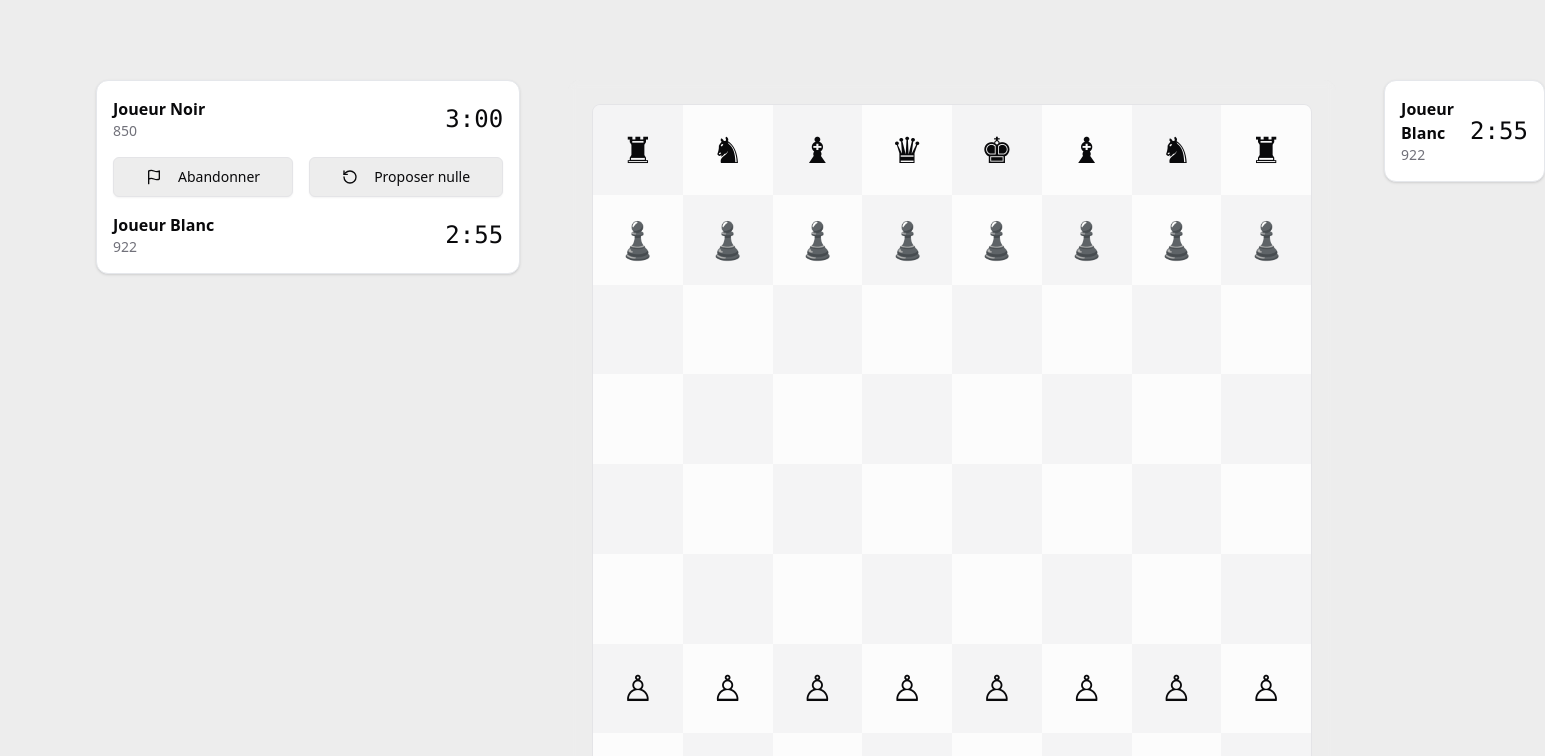
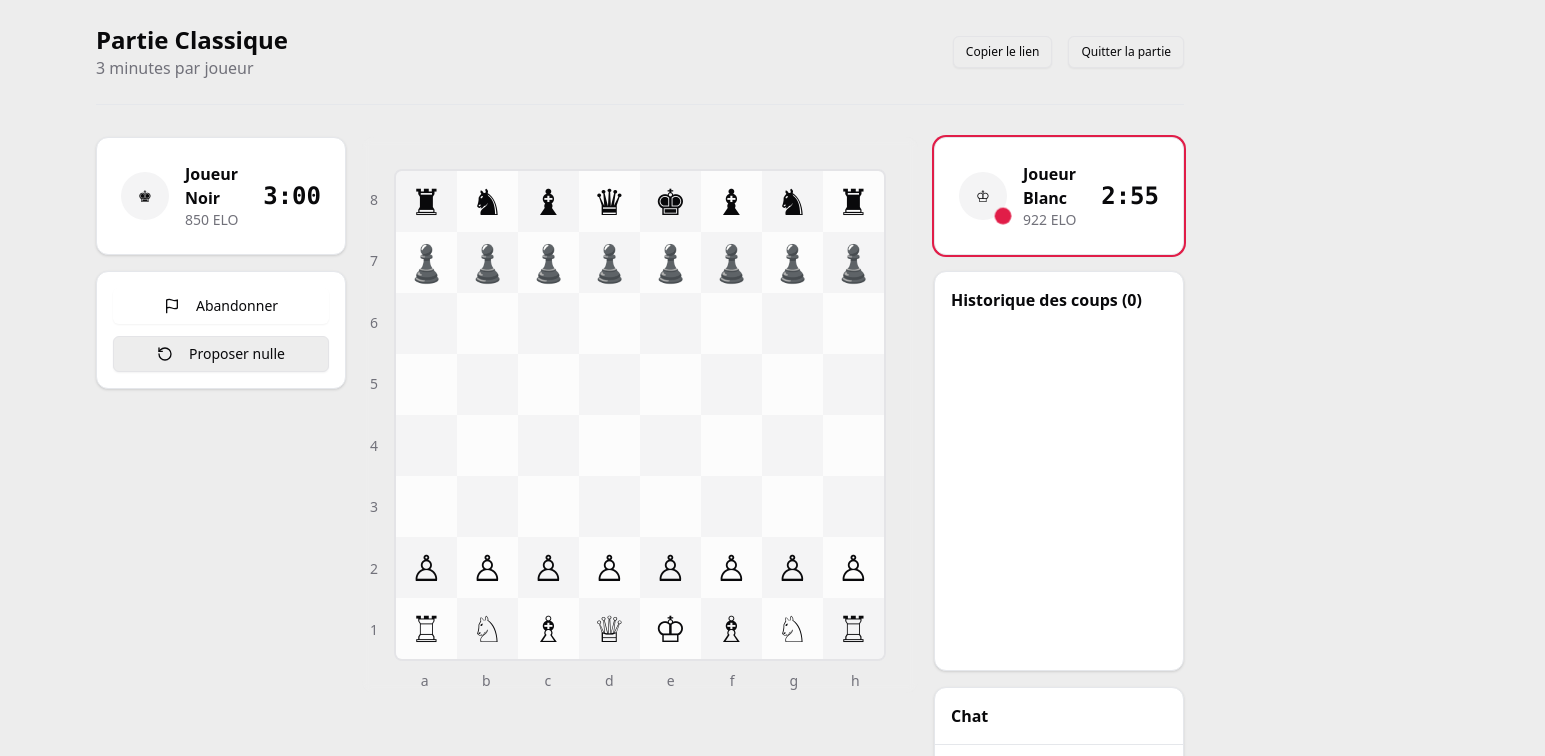
Before and after one commit to thomaslekieffre/Chess-Game, a Next.js app: page /play/classic/game in a window 1280 px wide. Shown: the part 80-836 px from the top of the page, 1545 px wide, since content can reach past the window. Built offline with nearby package versions, Linux system fonts and the light colour scheme.

Commit message:
ajout: UI plus propre, historique des coups

```diff
--- a/src/app/play/classic/game/game-content.tsx
+++ b/src/app/play/classic/game/game-content.tsx
@@ -2,13 +2,16 @@
 
 import { useSearchParams } from "next/navigation";
 import { ChessBoard } from "@/components/chess/board";
-import { Card } from "@/components/ui/card";
 import { useEffect, useState, useRef } from "react";
-import { GameStatus } from "./game-status";
 import { GameMessages } from "./game-messages";
 import { useGameState } from "@/hooks/useGameState";
 import { PieceColor } from "@/lib/chess/types";
 import { getOppositeColor } from "@/lib/chess/utils";
+import { PlayerCard } from "@/components/chess/player-card";
+import { GameControls } from "@/components/chess/game-controls";
+import { MovesHistory } from "@/components/chess/moves-history";
+import { GameChat } from "@/components/chess/game-chat";
+import { Button } from "@/components/ui/button";
 
 export function GameContent() {
   const searchParams = useSearchParams();
@@ -106,33 +109,58 @@ export function GameContent() {
   };
 
   return (
-    <main className="min-h-screen pt-20 bg-background">
-      <div className="container">
-        <div className="grid grid-cols-[1fr_auto_1fr] gap-8 items-start">
-          <GameStatus
-            whiteTime={whiteTime}
-            blackTime={blackTime}
-            isCheckmate={isCheckmate}
-            isCheck={isCheck}
-            isStalemate={isStalemate}
-            currentTurn={currentTurn}
+    <main className="min-h-screen bg-background overflow-hidden">
+      <div className="container max-w-[1600px] mx-auto px-4 h-full">
+        {/* Header de la partie */}
+        <div className="py-6 mb-8 border-b">
+          <div className="flex items-center justify-between">
+            <div>
+              <h1 className="text-2xl font-bold">Partie Classique</h1>
+              <p className="text-muted-foreground">
+                {timeInMinutes} minutes par joueur
+              </p>
+            </div>
+            <div className="flex gap-4">
+              <Button variant="outline" size="sm">
+                Copier le lien
+              </Button>
+              <Button variant="outline" size="sm">
+                Quitter la partie
+              </Button>
+            </div>
+          </div>
+        </div>
+
+        {/* Layout principal */}
+        <div className="grid grid-cols-[250px_1fr_250px] gap-4">
+          {/* Panneau gauche */}
+          <div className="space-y-4">
+            <PlayerCard
+              name="Joueur Noir"
+              rating={850}
+              time={formatTime(blackTime)}
+              color="black"
+              isCurrentTurn={currentTurn === "black"}
+            />
+            <GameControls
               onResign={() => {
                 setIsGameOver(true);
                 setIsResigned(true);
                 setWinner(getOppositeColor(currentTurn));
               }}
-            winner={winner}
-            isGameOver={isGameOver}
               onOfferDraw={handleOfferDraw}
               drawOffer={drawOffer}
               onAcceptDraw={handleAcceptDraw}
               onDeclineDraw={handleDeclineDraw}
               playerColor={playerColor}
+              isGameOver={isGameOver}
             />
+          </div>
 
-          <div className="w-[800px]">
+          {/* Zone centrale avec l'échiquier */}
+          <div className="flex flex-col items-center">
             <ChessBoard
-              className="w-full"
+              className="w-full max-w-[1000px]"
               onMove={(from, to) => {
                 engine.move(from, to);
                 const engineState = engine.getGameState();
@@ -151,15 +179,21 @@ export function GameContent() {
             />
           </div>
 
-          <Card className="p-4">
-            <div className="flex items-center gap-4">
-              <div className="flex-1">
-                <h3 className="font-semibold">Joueur Blanc</h3>
-                <p className="text-sm text-muted-foreground">922</p>
+          {/* Panneau droit */}
+          <div className="space-y-4">
+            <PlayerCard
+              name="Joueur Blanc"
+              rating={922}
+              time={formatTime(whiteTime)}
+              color="white"
+              isCurrentTurn={currentTurn === "white"}
+            />
+            <MovesHistory
+              moves={engine.getMoves()}
+              className="h-[calc(100vh-400px)]"
+            />
+            <GameChat className="h-[200px]" />
           </div>
-              <div className="text-2xl font-mono">{formatTime(whiteTime)}</div>
-            </div>
-          </Card>
         </div>
       </div>
 
--- a/src/components/chess/board.tsx
+++ b/src/components/chess/board.tsx
@@ -141,12 +141,39 @@ export function ChessBoard({
   };
 
   return (
-    <div className={cn("w-full max-w-3xl mx-auto", className)}>
-      <div className="aspect-square w-full bg-background/50 dark:bg-card/50 backdrop-blur-sm p-6 rounded-xl">
-        <div className="grid grid-cols-8 grid-rows-8 h-full w-full rounded-lg overflow-hidden border border-border">
-          {board.map((row, y) =>
-            row.map((piece, x) => renderSquare(piece, x, y))
-          )}
+    <div className={cn("w-full max-w-4xl mx-auto", className)}>
+      <div className="aspect-square w-full bg-background/50 dark:bg-card/50 backdrop-blur-sm p-8 rounded-xl">
+        <div className="relative h-full">
+          {/* Coordonnées verticales (8-1) */}
+          <div className="absolute -left-8 top-0 bottom-0 flex flex-col justify-around text-sm font-medium text-muted-foreground">
+            {["8", "7", "6", "5", "4", "3", "2", "1"].map((coord) => (
+              <div
+                key={coord}
+                className="flex items-center justify-center w-6 h-6"
+              >
+                {coord}
+              </div>
+            ))}
+          </div>
+
+          {/* Coordonnées horizontales (a-h) */}
+          <div className="absolute -bottom-8 left-0 right-0 flex justify-around text-sm font-medium text-muted-foreground">
+            {["a", "b", "c", "d", "e", "f", "g", "h"].map((coord) => (
+              <div
+                key={coord}
+                className="flex items-center justify-center w-6 h-6"
+              >
+                {coord}
+              </div>
+            ))}
+          </div>
+
+          {/* Échiquier */}
+          <div className="grid grid-cols-8 grid-rows-8 h-full w-full rounded-lg overflow-hidden border-2 border-border">
+            {board.map((row, y) =>
+              row.map((piece, x) => renderSquare(piece, x, y))
+            )}
+          </div>
         </div>
       </div>
     </div>
--- /dev/null
+++ b/src/components/chess/game-chat.tsx
@@ -0,0 +1,31 @@
+import { cn } from "@/lib/utils";
+import { Card } from "../ui/card";
+
+interface GameChatProps {
+  className?: string;
+}
+
+export function GameChat({ className }: GameChatProps) {
+  return (
+    <Card className={cn("flex flex-col", className)}>
+      <div className="p-4 border-b">
+        <h3 className="font-semibold">Chat</h3>
+      </div>
+
+      <div className="flex-1 p-4 overflow-y-auto">
+        <p className="text-sm text-muted-foreground text-center">
+          Le chat sera disponible en mode multijoueur
+        </p>
+      </div>
+
+      <div className="p-4 border-t">
+        <input
+          type="text"
+          placeholder="Message..."
+          className="w-full bg-muted p-2 rounded-md"
+          disabled
+        />
+      </div>
+    </Card>
+  );
+}
--- /dev/null
+++ b/src/components/chess/game-controls.tsx
@@ -0,0 +1,62 @@
+import { PieceColor } from "@/lib/chess/types";
+import { Card } from "../ui/card";
+import { Button } from "../ui/button";
+import { Flag, RotateCcw } from "lucide-react";
+
+interface GameControlsProps {
+  onResign: () => void;
+  onOfferDraw: () => void;
+  drawOffer?: PieceColor;
+  onAcceptDraw: () => void;
+  onDeclineDraw: () => void;
+  playerColor: PieceColor;
+  isGameOver: boolean;
+}
+
+export function GameControls({
+  onResign,
+  onOfferDraw,
+  drawOffer,
+  onAcceptDraw,
+  onDeclineDraw,
+  playerColor,
+  isGameOver,
+}: GameControlsProps) {
+  if (isGameOver) return null;
+
+  return (
+    <Card className="p-4">
+      <div className="space-y-3">
+        <Button variant="destructive" className="w-full" onClick={onResign}>
+          <Flag className="mr-2" />
+          Abandonner
+        </Button>
+
+        {drawOffer && drawOffer !== playerColor ? (
+          <div className="space-y-2">
+            <Button variant="outline" className="w-full" onClick={onAcceptDraw}>
+              Accepter la nulle
+            </Button>
+            <Button
+              variant="outline"
+              className="w-full"
+              onClick={onDeclineDraw}
+            >
+              Refuser la nulle
+            </Button>
+          </div>
+        ) : (
+          <Button
+            variant="outline"
+            className="w-full"
+            onClick={onOfferDraw}
+            disabled={!!drawOffer}
+          >
+            <RotateCcw className="mr-2" />
+            Proposer nulle
+          </Button>
+        )}
+      </div>
+    </Card>
+  );
+}
--- /dev/null
+++ b/src/components/chess/moves-history.tsx
@@ -0,0 +1,45 @@
+import { cn } from "@/lib/utils";
+import { Card } from "../ui/card";
+import { Move } from "@/lib/chess/types";
+
+interface MovesHistoryProps {
+  moves: Move[];
+  className?: string;
+  maxMoves?: number;
+}
+
+function formatMove(move: Move): string {
+  const notation = `${move.from.x},${move.from.y} → ${move.to.x},${move.to.y}`;
+  if (move.captured) return `${notation} (capture)`;
+  if (move.isCastling) return move.isCastling === "kingside" ? "O-O" : "O-O-O";
+  return notation;
+}
+
+export function MovesHistory({
+  moves,
+  className,
+  maxMoves = 10,
+}: MovesHistoryProps) {
+  const displayedMoves = moves.slice(-maxMoves);
+
+  return (
+    <Card className={cn("p-4", className)}>
+      <h3 className="font-semibold mb-4">
+        Historique des coups ({moves.length})
+      </h3>
+      <div className="grid grid-cols-2 gap-2 text-sm">
+        {displayedMoves.map((move, index) => (
+          <div
+            key={index}
+            className={cn(
+              "p-2 rounded",
+              index % 2 === 0 ? "bg-muted" : "bg-background"
+            )}
+          >
+            {moves.length - maxMoves + index + 1}. {formatMove(move)}
+          </div>
+        ))}
+      </div>
+    </Card>
+  );
+}
--- /dev/null
+++ b/src/components/chess/player-card.tsx
@@ -0,0 +1,51 @@
+import React from "react";
+import { Card } from "@/components/ui/card";
+import { motion } from "framer-motion";
+import { cn } from "@/lib/utils";
+
+interface PlayerCardProps {
+  name: string;
+  rating: number;
+  time: string;
+  color: "white" | "black";
+  isCurrentTurn: boolean;
+}
+
+export function PlayerCard({
+  name,
+  rating,
+  time,
+  color,
+  isCurrentTurn,
+}: PlayerCardProps) {
+  return (
+    <Card
+      className={cn(
+        "p-6 transition-all duration-300",
+        isCurrentTurn && "ring-2 ring-primary"
+      )}
+    >
+      <div className="flex items-center gap-4">
+        <div className="relative">
+          <div className="w-12 h-12 rounded-full bg-muted flex items-center justify-center">
+            {color === "white" ? "♔" : "♚"}
+          </div>
+          {isCurrentTurn && (
+            <motion.div
+              className="absolute -right-1 -bottom-1 w-4 h-4 bg-primary rounded-full"
+              animate={{ scale: [1, 1.2, 1] }}
+              transition={{ repeat: Infinity, duration: 2 }}
+            />
+          )}
+        </div>
+
+        <div className="flex-1">
+          <h3 className="font-semibold">{name}</h3>
+          <p className="text-sm text-muted-foreground">{rating} ELO</p>
+        </div>
+
+        <div className="text-2xl font-mono font-bold">{time}</div>
+      </div>
+    </Card>
+  );
+}
--- a/src/lib/chess/engine.ts
+++ b/src/lib/chess/engine.ts
@@ -706,4 +706,8 @@ export class ChessEngine {
   public declineDraw(): void {
     this.state.drawOffer = undefined;
   }
+
+  getMoves(): Move[] {
+    return this.state.moves;
+  }
 }
```
Lines whose indentation alone changed are shown as unchanged.
